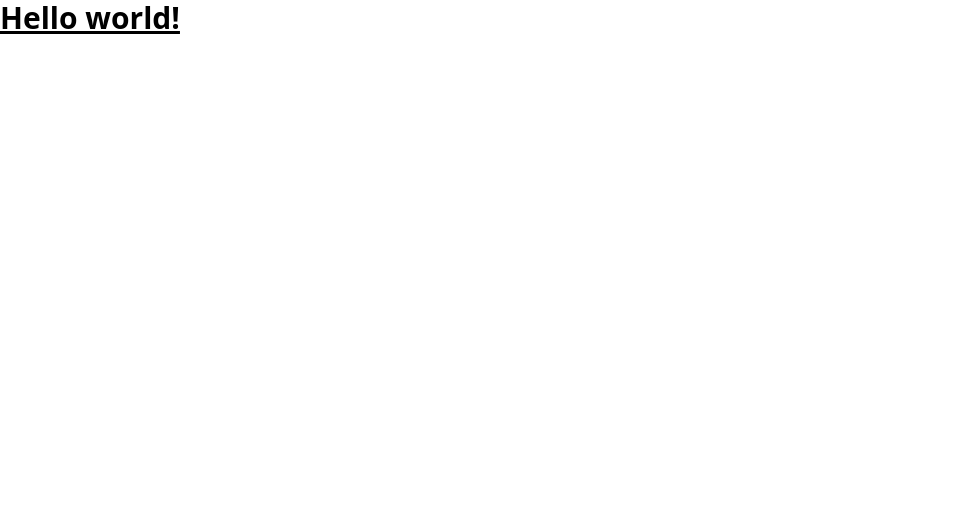
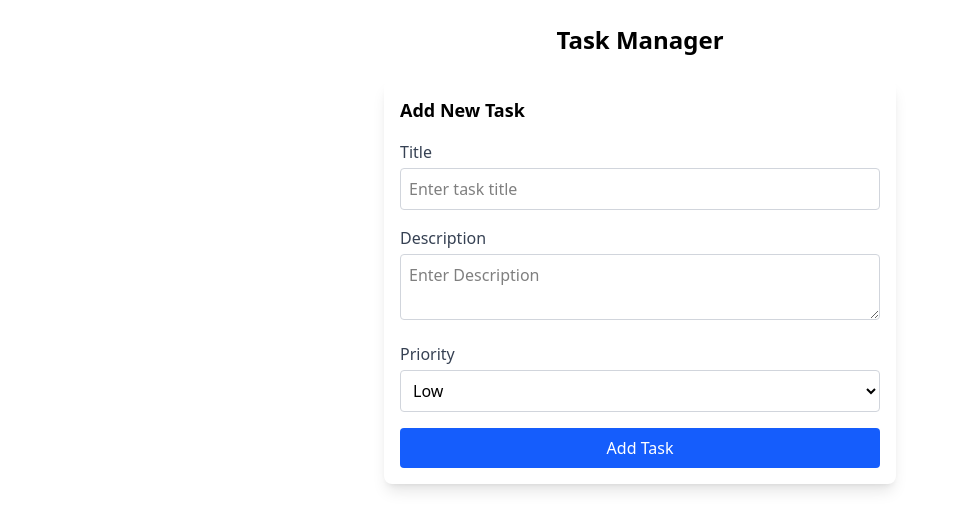
Before and after one commit to Nandanarayaroth/Mini-task-manager, a React (Vite) app: page / in a window 1280 px wide. Shown: the top 530 px of the page, without its empty margins (0-957 px from the left). Built offline with nearby package versions, Linux system fonts and the light colour scheme.

Commit message:
TaskForm

```diff
--- a/src/App.jsx
+++ b/src/App.jsx
@@ -1,15 +1,15 @@
 import { useState } from 'react'
-import reactLogo from './assets/react.svg'
-import viteLogo from '/vite.svg'
 import './App.css'
+import TaskForm from './components/TaskForm'
 
 function App() {
   const [count, setCount] = useState(0)
 
   return (
-    <>
-      <h1 class="text-3xl font-bold underline">Hello world!</h1>
-    </>
+    <div className='min-h-screen bg-gra-100 p-6'>
+      <h1 className='text-2xl font-bold text-center mb-6'>Task Manager</h1>
+      <TaskForm/>
+    </div>
   );
 }
 
--- a/src/components/TaskForm.jsx
+++ b/src/components/TaskForm.jsx
@@ -0,0 +1,58 @@
+import React, { use, useEffect, useState } from "react";
+
+export default function TaskForm() {
+  const [title, setTitle] = useState("");
+  const [description, setDescription] = useState("");
+  const [priority, setPriority] = useState("Low");
+
+  const handleSubmit = (e) => {
+    e.preventDefault();
+    console.log("Task added:", { title, description, priority });
+    setTitle("");
+    setDescription("");
+  };
+
+  return (
+    <form onSubmit={handleSubmit} className="bg-white shadow-lg rounded-lg p-4 w-full max-w-lg mx-auto flex flex-col gap-4 ">
+      <h3 className="text-lg font-semibold">Add New Task</h3>
+
+      <div>
+        <label className="text-gray-700 font-medium block mb-1">Title</label>
+        <input
+          type="text"
+          placeholder="Enter task title"
+          value={title}
+          onChange={(e) => setTitle(e.target.value)}
+          className="border border-gray-300 rounded p-2 w-full focus:outline-none focus:ring-2 focus:ring-blue-500"
+        />
+      </div>
+      <div>
+        <label className="text-gray-700 font-medium block mb-1">
+          Description
+        </label>
+        <textarea
+          type="text"
+          placeholder="Enter Description"
+          value={description}
+          onChange={(e) => setDescription(e.target.value)}
+          className="border border-gray-300 rounded p-2 w-full focus:outline-none focus:ring-2 focus:ring-blue-500"
+        />
+      </div>
+      <div>
+        <label className="text-gray-700 font-medium block mb-1">Priority</label>
+        <select
+          value={priority}
+          onChange={(e) => setPriority(e.target.value)}
+          className="border border-gray-300 rounded p-2 w-full focus:outline-none focus:ring-2 focus:ring-blue-500"
+        >
+          <option>Low</option>
+          <option>Medium</option>
+          <option>High</option>
+        </select>
+      </div>
+      <button className="bg-blue-600 text-white py-2 px-2 rounded hover:bg-blue-700 transition-all">
+        Add Task
+      </button>
+    </form>
+  );
+}
```
Also changed, not shown: 1 other file (tests, documents, lock files or other folders).
